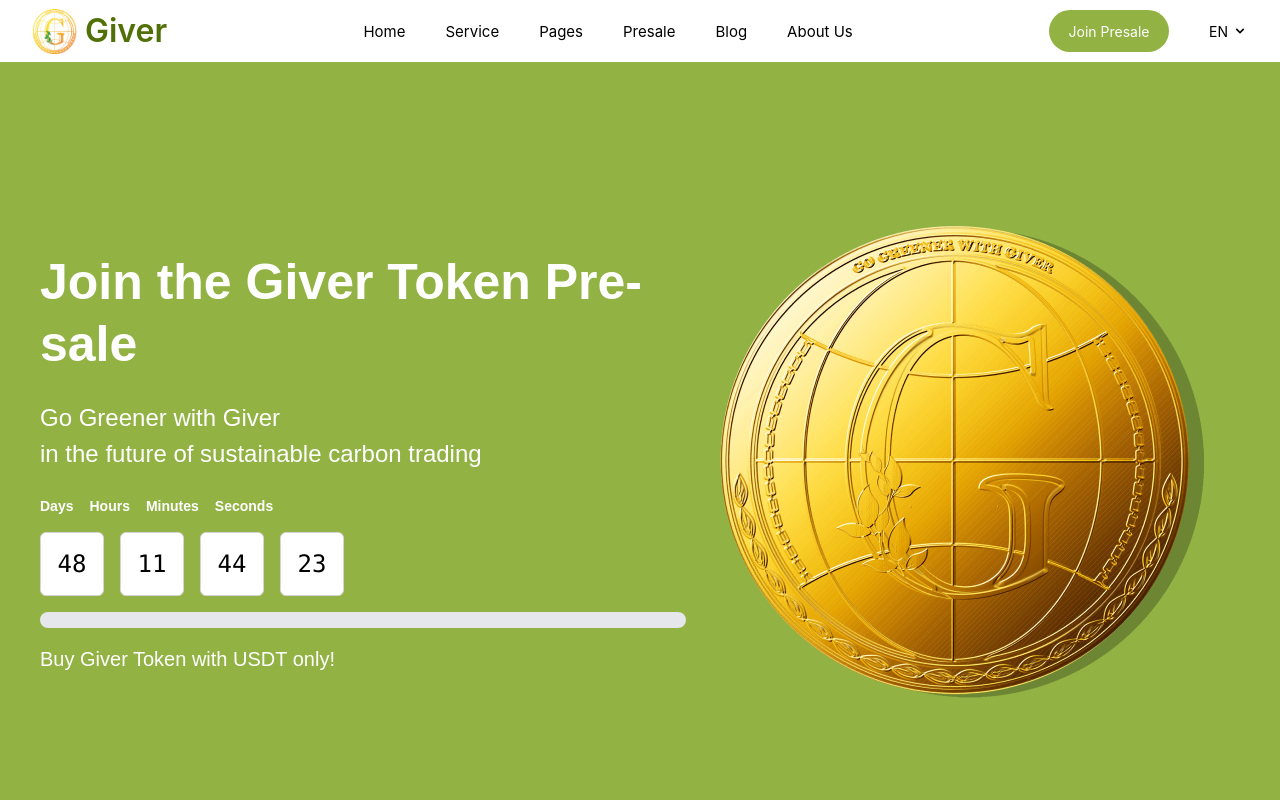
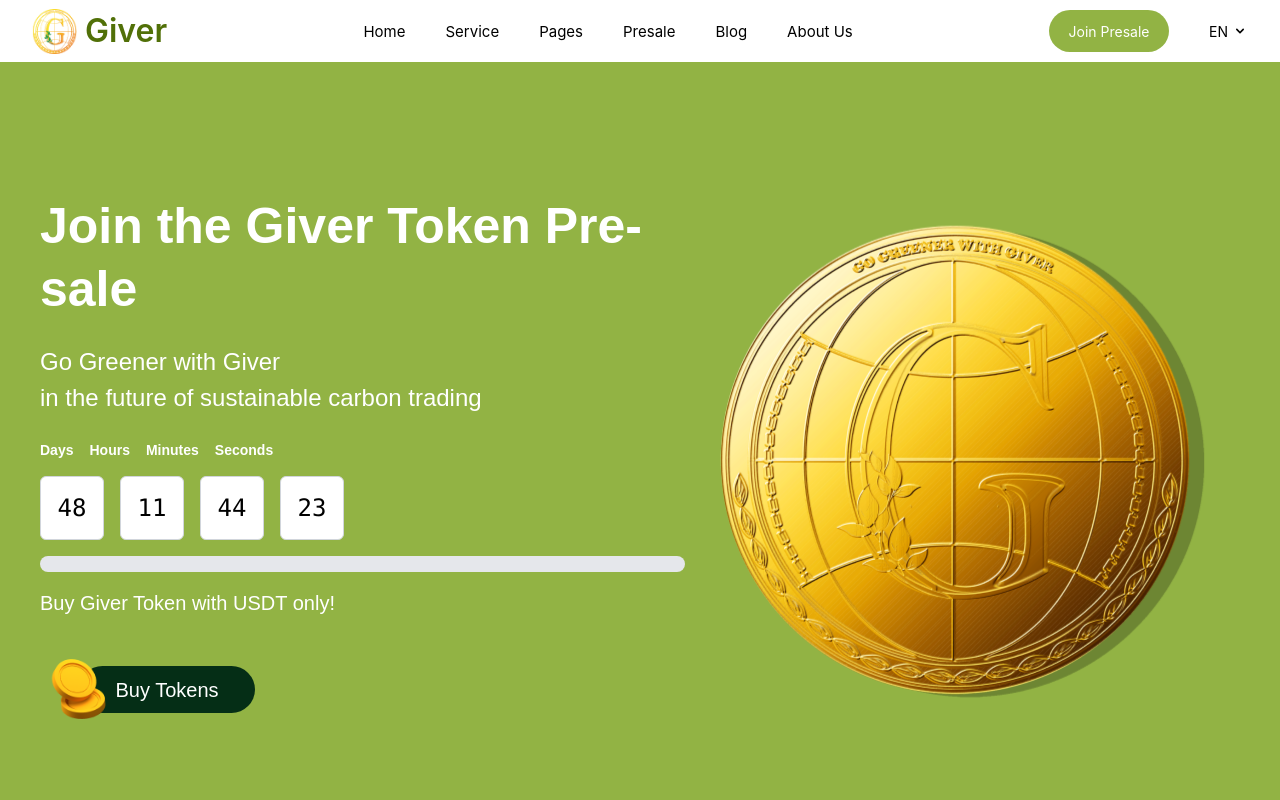
Before and after one commit to Lil-Tanatat/Nextjs, a React (Create React App) app: page /tokensale in a window 1280 px wide. Shown: the top 800 px of the page. Built offline with nearby package versions, Linux system fonts and the light colour scheme.

Commit message:
done presale

```diff
--- a/src/components/Header.js
+++ b/src/components/Header.js
@@ -3,6 +3,8 @@ import Web3 from "web3";
 import GIVPreSaleABI from "../ABI/GIVPreSaleABI.json";
 import USDTABI from "../ABI/USDTABI.json";
 import CoinToken from "../assets/images/Coin Token.png";
+import { motion } from "framer-motion";
+import Coin from "../assets/images/Coin.png";
 
 const presaleContractAddress = "0x21EAA23a845BbaC45b0Ce05CA091a0A78b716753";
 const usdtContractAddress = "0x337610d27c682E347C9cD60BD4b3b107C9d34dDd";
@@ -242,20 +244,63 @@ const Header = () => {
             <p className="text-[16px] md:text-[20px] font-medium text-white">
               Buy Giver Token with USDT only!
             </p>
+            <a href="#buy-section">
+              <div
+                className="relative mt-6 md:mt-8 flex items-center"
+                id="buy-section"
+              >
+                <motion.img
+                  src={Coin}
+                  alt="Coin"
+                  initial={{ opacity: 0, y: -20 }}
+                  animate={{ opacity: 1, y: 0 }}
+                  transition={{ duration: 0.8, delay: 0.5 }}
+                  className="w-[50px] h-[50px] md:w-[60px] md:h-[60px] lg:w-[79px] lg:h-[79px] relative z-10"
+                />
+                <motion.button
+                  whileHover={{ scale: 1.05 }}
+                  whileTap={{ scale: 0.95 }}
+                  className="-ml-10 w-[130px] md:w-[150px] lg:w-[176px] h-[40px] md:h-[45px] lg:h-[47px] px-4 md:px-6 py-2 bg-green-950 text-white font-medium text-[14px] md:text-[16px] lg:text-[20px] rounded-full hover:bg-yellow-600"
+                >
+                  Buy Tokens
+                </motion.button>
+              </div>
+            </a>
           </div>
         </div>
 
-        <div className="relative w-full md:w-1/2 flex justify-center items-center">
+        <motion.div
+          animate={{
+            opacity: 1,
+            x: ["0%", "1%", "0%"],
+            y: ["0%", "-2%", "0%"],
+          }}
+          transition={{
+            duration: 3,
+            ease: "easeInOut",
+            repeat: Infinity,
+            repeatType: "loop",
+          }}
+          className="w-full lg:w-1/2 p-4 mt-8 lg:mt-0"
+        >
+          <img
+            src={CoinToken}
+            alt="Coin"
+            className="w-100 h-100 md:w-100 md:h-100 object-contain mx-auto"
+          />
+        </motion.div>
+
+        {/* <div className="relative w-full md:w-1/2 flex justify-center items-center">
           <img
             src={CoinToken}
             alt="Coin"
             className="w-100 h-100 md:w-100 md:h-100 object-contain"
           />
-        </div>
+        </div> */}
       </section>
-      <div id="buy-section" className="bg-[#92B344]  px-10 pb-10 items-center">
-        <p className="text-[14px] md:text-[16px] font-medium text-white">
-          Follow these steps :
+      <div className="bg-[#92B344]  px-10 pb-10 items-center">
+        <p className="text-[24px] md:text-[20px] text-white font-bold mb-4">
+          Join Giver Presale Follow these steps :
         </p>
         <div className="connect">
           <p className="text-[14px] md:text-[16px] font-medium text-white">
```
